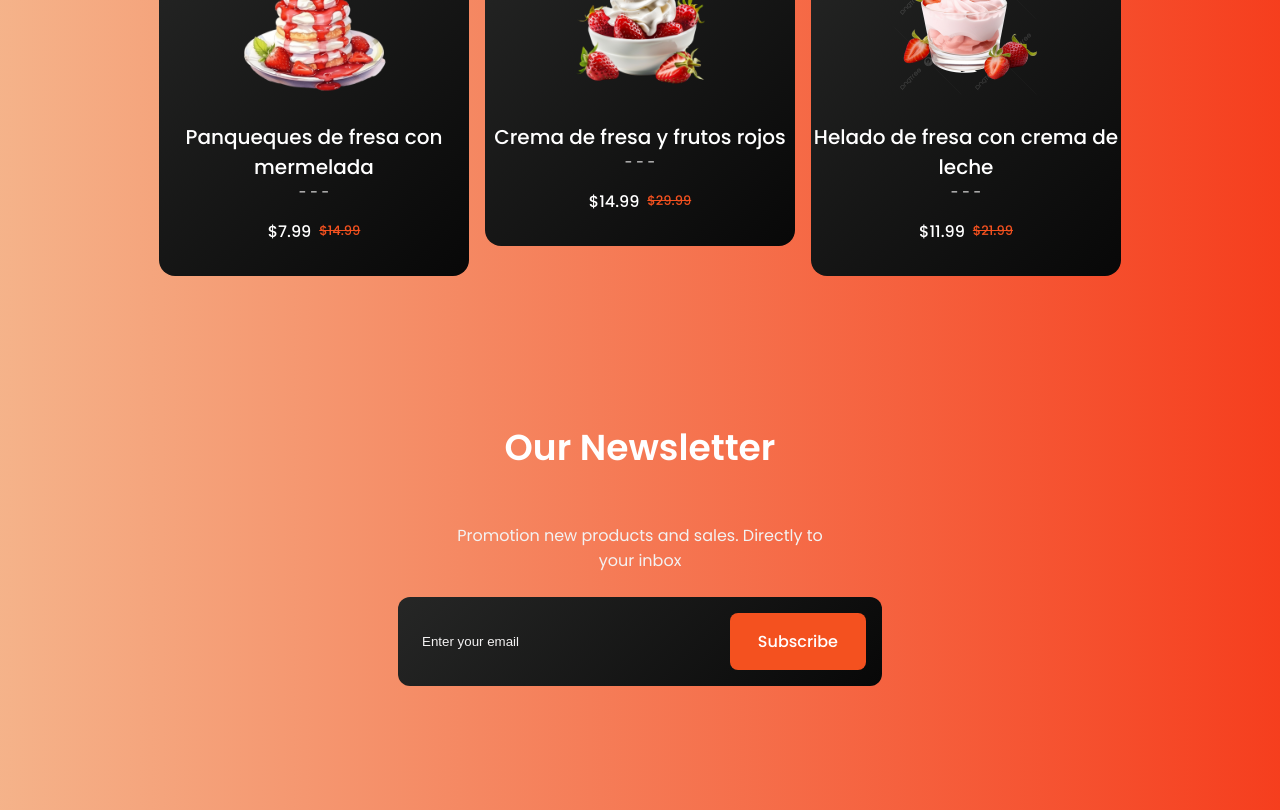
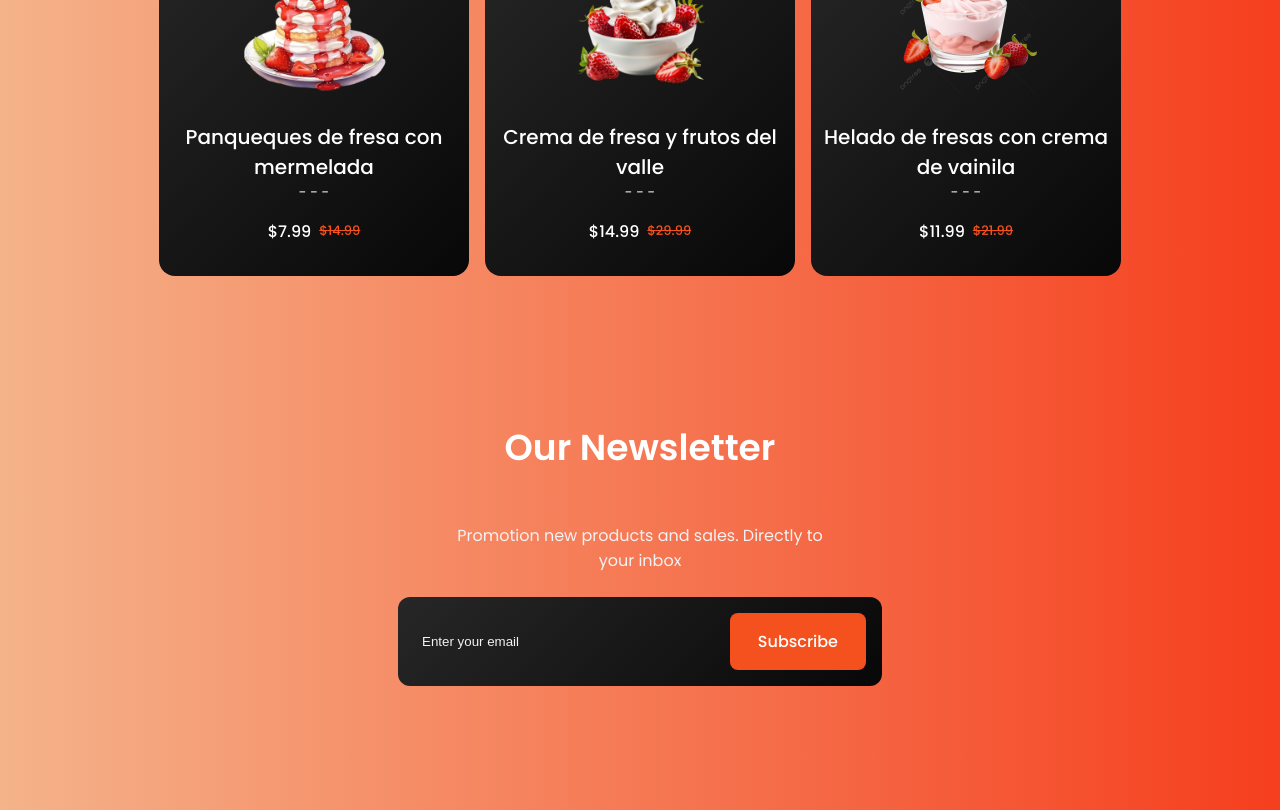
Before and after one commit to Zorix-proyects/Strawberry-Shortcake, a plain HTML site: page index.html in a window 1280 px wide. Shown: the part 3560-4370 px from the top of the page. Drawn offline with nearby package versions, Linux system fonts and the light colour scheme.

Commit message:
Update index.html

```diff
--- a/index.html
+++ b/index.html
@@ -377,7 +377,7 @@
               <div class="new__content swiper-slide">
                 <div class="new__tag">New</div>
                 <img src="assets/img/new1-img.png" alt="" class="new__img" />
-                <h3 class="new__title">Crema de fresa y frutos rojos</h3>
+                <h3 class="new__title">Crema de fresa y frutos del valle</h3>
                 <span class="new__subtitle">- - -</span>
 
                 <div class="new__prices">
@@ -393,7 +393,7 @@
               <div class="new__content swiper-slide">
                 <div class="new__tag">New</div>
                 <img src="assets/img/new2-img.png" alt="" class="new__img" />
-                <h3 class="new__title">Helado de fresa con crema de leche</h3>
+                <h3 class="new__title">Helado de fresas con crema de vainila</h3>
                 <span class="new__subtitle">- - -</span>
 
                 <div class="new__prices">
@@ -409,7 +409,7 @@
               <div class="new__content swiper-slide">
                 <div class="new__tag">New</div>
                 <img src="assets/img/new3-img.png" alt="" class="new__img" />
-                <h3 class="new__title">Pai de fresas con frutos rojos</h3>
+                <h3 class="new__title">Pai de fresas con frutos del valle</h3>
                 <span class="new__subtitle">- - -</span>
 
                 <div class="new__prices">
```
